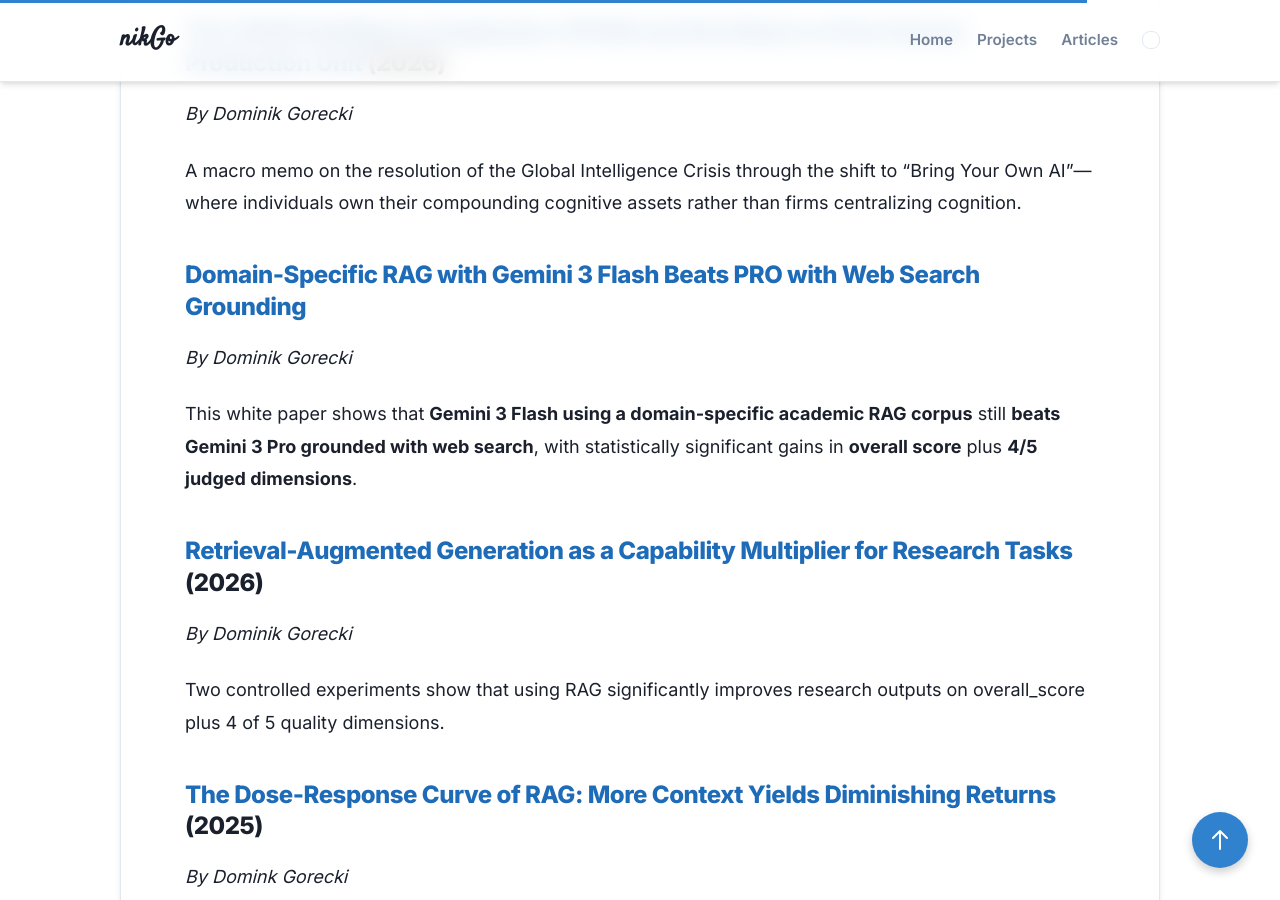
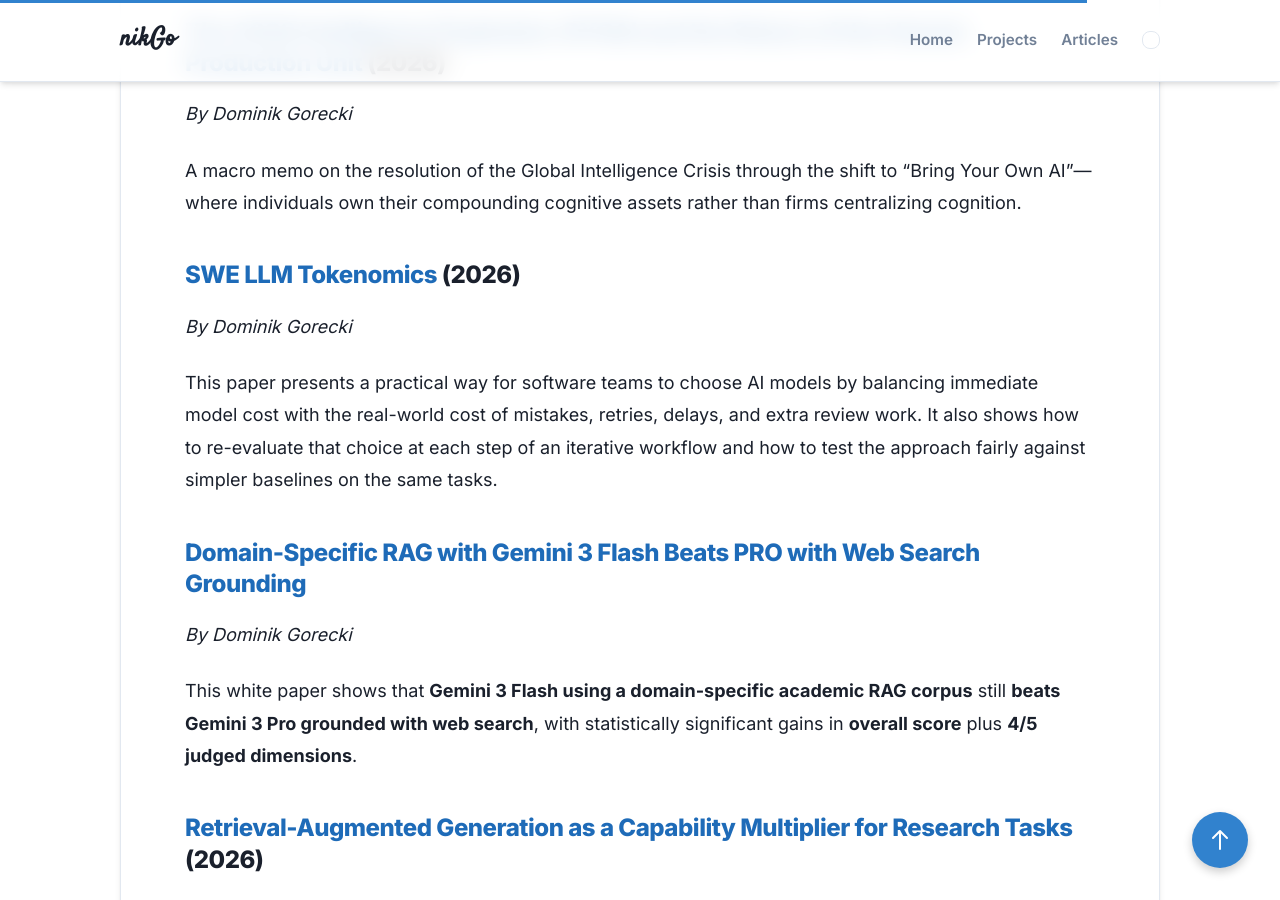
Before and after one commit to DominikGorecki/nikgo, a Jekyll site: the page built from pages/articles.md, in a window 1280 px wide and 900 px high, scrolled down 4587 px. Built offline with Jekyll 4.4.1, drawn with Linux system fonts in a browser that asks for light colours; some of the changed text lies outside the part shown.

Commit message:
SWE white paper

```diff
--- a/pages/articles.md
+++ b/pages/articles.md
@@ -57,6 +57,13 @@ layout: default
 ## White Papers
 
 <div class="card-grid">
+  <a href="pages/articles/SWE_LLM_Tokenomecs_V2.pdf" class="card-item">
+    <img src="pages/articles/figures/SWE_LLM_Tokenization_chart.png" class="card-image" alt="LLM Tokenomics for Software Teams" />
+    <h3 class="card-title">SWE LLM Tokenomics</h3>
+    <p class="card-description">A practical framework for software teams to choose AI models by balancing immediate costs with the real-world impact of mistakes, retries, and extra review work.</p>
+    <div class="card-footer">Read Paper <span class="card-arrow">→</span></div>
+  </a>
+
   <a href="pages/articles/small_RAG_beats_large_large_search.html" class="card-item">
     <img src="pages/articles/figures/rag_v_proSearch__overall.png" class="card-image" alt="Small RAG Beats Large Search Results" />
     <h3 class="card-title">Small RAG Beats Large Search</h3>
@@ -111,6 +118,11 @@ A look at the AI "Jobpocalypse" narrative, arguing that while AI will disrupt sp
 
 A macro memo on the resolution of the Global Intelligence Crisis through the shift to "Bring Your Own AI"—where individuals own their compounding cognitive assets rather than firms centralizing cognition.
 
+### [SWE LLM Tokenomics](articles/SWE_LLM_Tokenomecs_V2.pdf) (2026)
+*By Dominik Gorecki*
+
+This paper presents a practical way for software teams to choose AI models by balancing immediate model cost with the real-world cost of mistakes, retries, delays, and extra review work. It also shows how to re-evaluate that choice at each step of an iterative workflow and how to test the approach fairly against simpler baselines on the same tasks.
+
 ### [Domain-Specific RAG with Gemini 3 Flash Beats PRO with Web Search Grounding](articles/small_RAG_beats_large_large_search.md)
 *By Dominik Gorecki*
 
```
Also changed, not shown: pages/articles/figures/SWE_LLM_Tokenization_chart.png (added), 2 other files.
